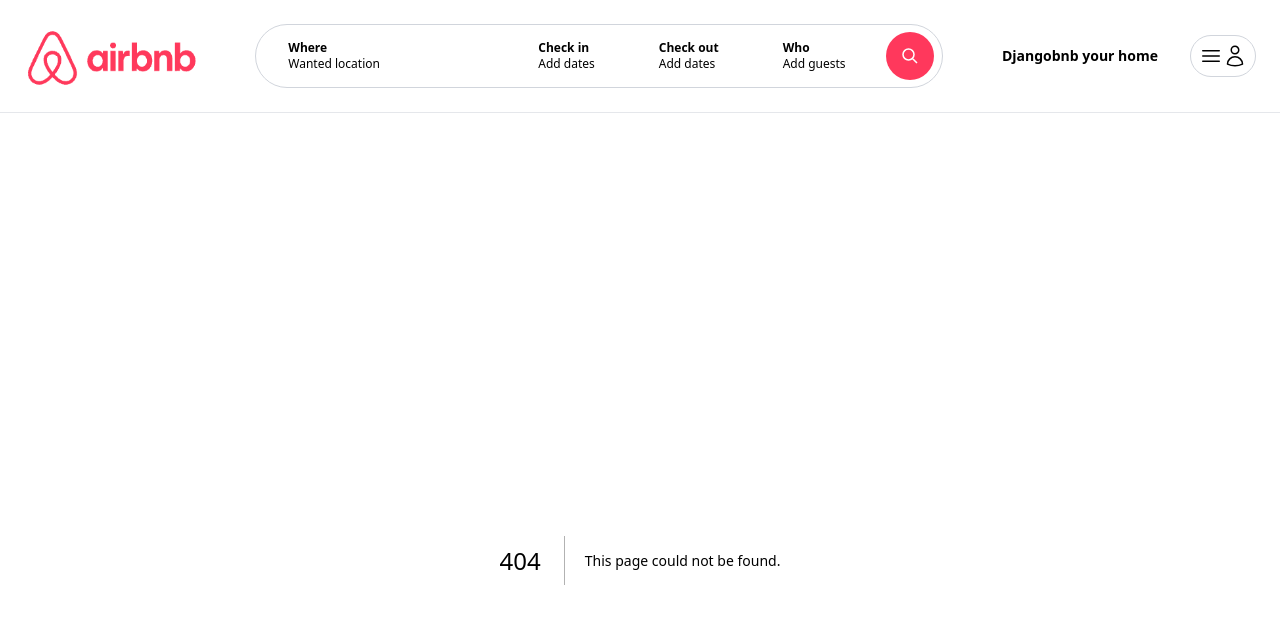
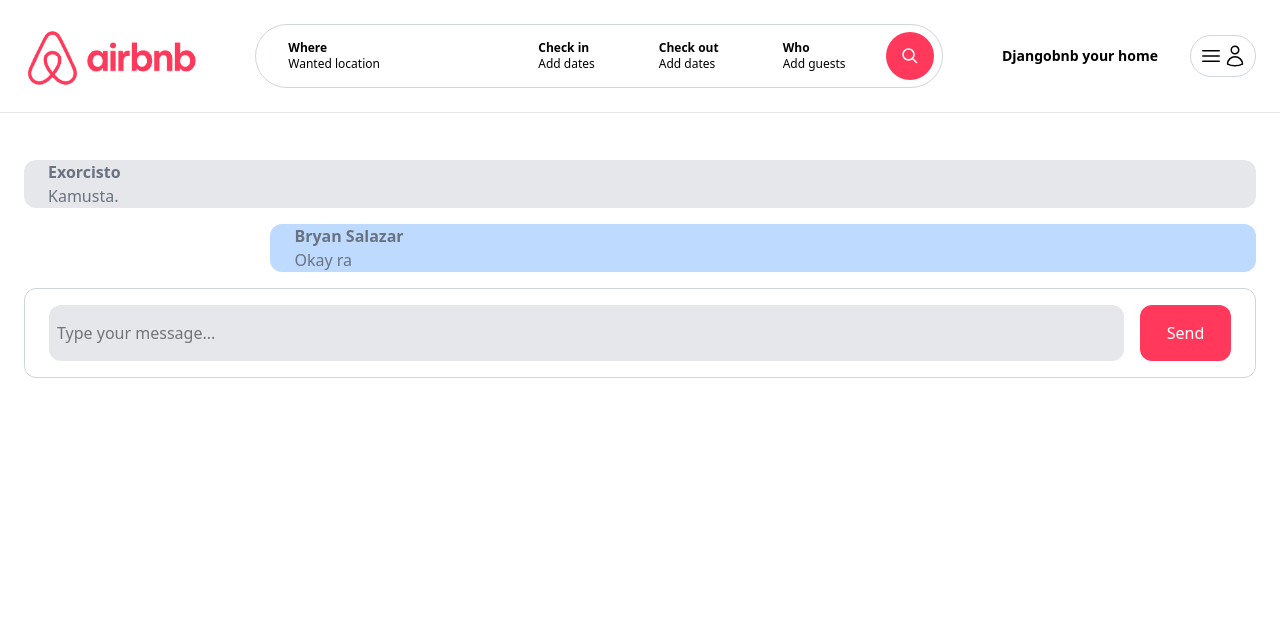
Before and after one commit to Exozar/Final-Project-ITE183, a Next.js app: page /inbox/1 in a window 1280 px wide. Before the commit this address had no page. Shown: the top 624 px of the page. Built offline with nearby package versions, Linux system fonts and the light colour scheme.

Commit message:
Detail page for chat_Salazar

```diff
--- /dev/null
+++ b/app/Components/forms/CustomButton.tsx
@@ -0,0 +1,16 @@
+interface CustomButtonProps {
+    label: string;
+    className?: string;
+    onClick: () => void;
+}
+const CustomButton: React.FC<CustomButtonProps> = ({ label, onClick, className }) => {
+    return (
+        <div
+            onClick={onClick}
+            className={`py-4 bg-airbnb hover:bg-airbnb-dark text-white text-center rounded-xl transition cursor-pointer ${className || 'w-full'}`}
+        >
+            {label}
+        </div>
+    )
+}
+export default CustomButton;
--- /dev/null
+++ b/app/Components/inbox/ConversationDetail.tsx
@@ -0,0 +1,31 @@
+'use client';
+import CustomButton from "@/app/Components/forms/CustomButton";
+const ConversationDetail = () => {
+    return (
+        <>
+            <div className="max-h-[400px] overflow-auto flex flex-col space-y-4">
+                <div className="w-[80%]py-4 px-6 rounded-xl bg-gray-200">
+                    <p className="font-bold text-gray-500">Exorcisto</p>
+                    <p className="text-gray-500">Kamusta.</p>
+                </div>
+                <div className="w-[80%]py-4 ml-[20%] px-6 rounded-xl bg-blue-200">
+                    <p className="font-bold text-gray-500">Bryan Salazar</p>
+                    <p className="text-gray-500">Okay ra</p>
+                </div>
+            </div>
+            <div className="mt-4 py-4 px-6 flex border border-gray-300 space-x-4 rounded-xl">
+                <input
+                    type="text"
+                    placeholder="Type your message..."
+                    className="w-full p-2 bg-gray-200 rounded-xl"
+                />
+                <CustomButton
+                    onClick={() => console.log('clicked')}
+                    label="Send"
+                    className="w-[100px]"
+                />
+            </div>
+        </>
+    )
+}
+export default ConversationDetail;
--- /dev/null
+++ b/app/inbox/[id]/page.tsx
@@ -0,0 +1,9 @@
+import ConversationDetail from "@/app/Components/inbox/ConversationDetail";
+const ConversationPage = () => {
+    return (
+        <main className="max-w-[1500px] mx-auto px-6 pb-6">
+            <ConversationDetail />
+        </main>
+    )
+}
+export default ConversationPage;
```
